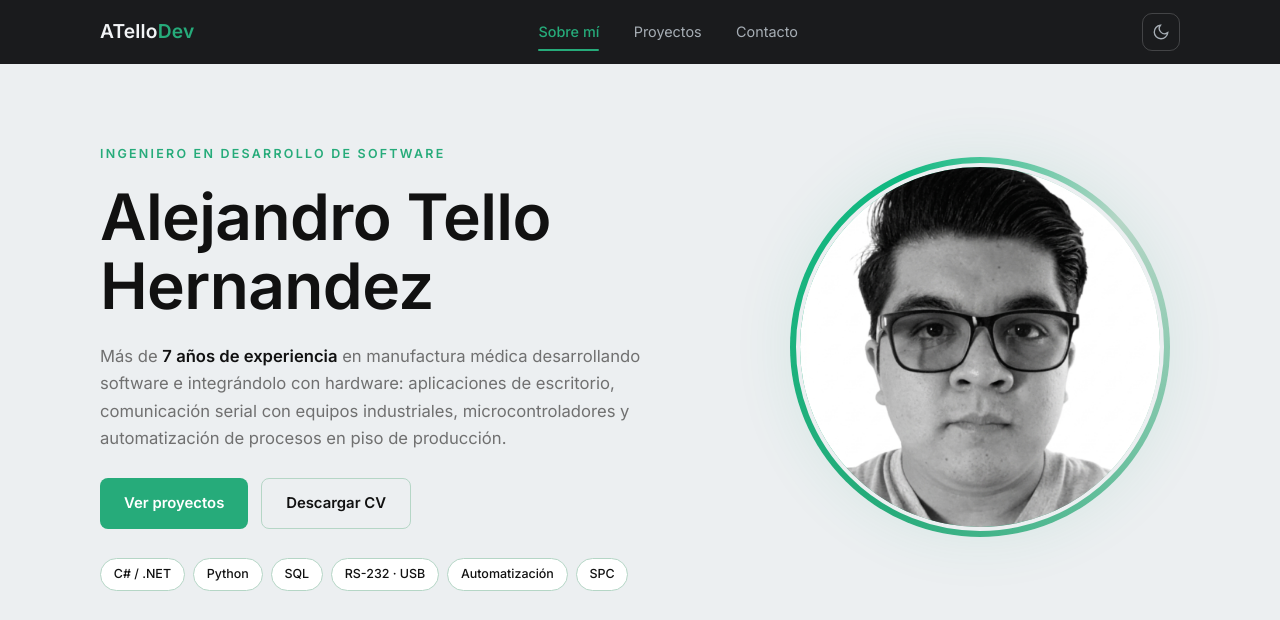
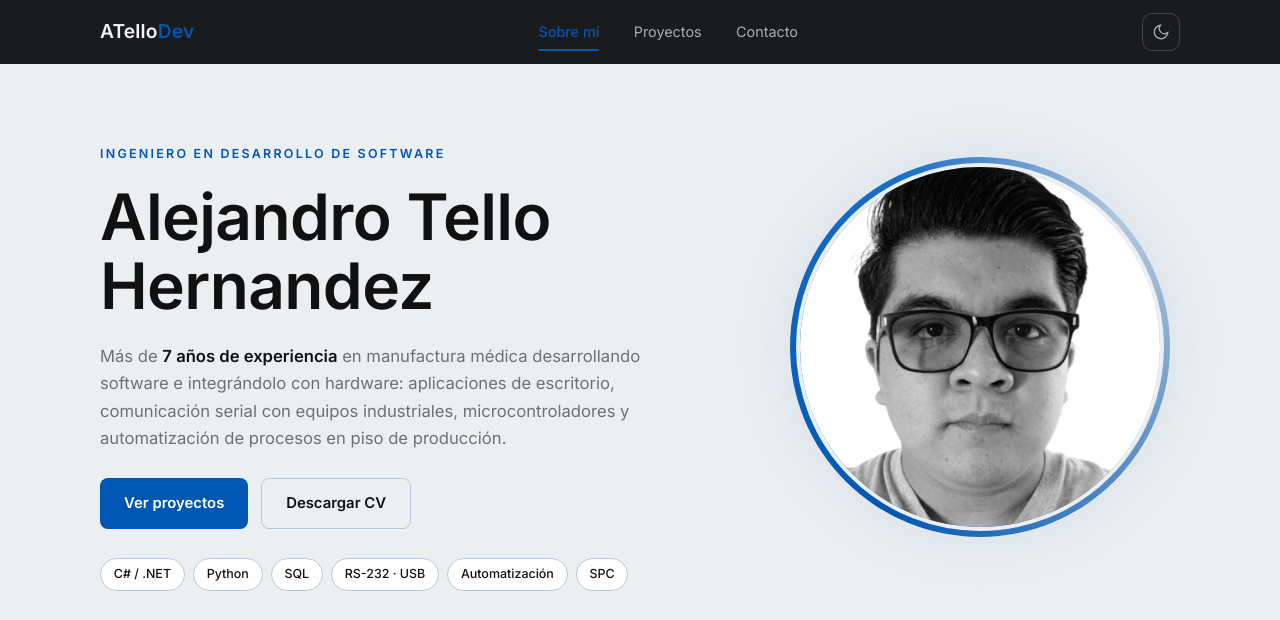
Before and after one commit to ATelloDev/Portafolio, a plain HTML site: page index.html in a window 1280 px wide. Shown: the top 620 px of the page. Drawn offline with Linux system fonts and the light colour scheme.

Commit message:
Correccion de color

```diff
--- a/assets/css/styles.css
+++ b/assets/css/styles.css
@@ -3,18 +3,18 @@
   --bg: #eceff1;
   --bg-2: #eceff1;
   --surface: #ffffff;
-  --surface-2: #eaf7f1;
-  --border: #d9ebe2;
-  --border-strong: #b5d6c6;
+  --surface-2: #e9f0f7;
+  --border: #d9e3ec;
+  --border-strong: #b3c7da;
   --text: #111111;
   --muted: #707070;
-  --accent: #26ab7a;
-  --accent-2: #10b981;
-  --accent-soft: rgba(5, 150, 105, 0.1);
-  --accent-border: rgba(5, 150, 105, 0.38);
+  --accent: #0056b3;
+  --accent-2: #1a6ec9;
+  --accent-soft: rgba(0, 86, 179, 0.1);
+  --accent-border: rgba(0, 86, 179, 0.38);
   --on-accent: #ffffff;
-  --nav-bg: rgba(243, 250, 247, 0.82);
-  --menu-bg: rgba(243, 250, 247, 0.97);
+  --nav-bg: rgba(236, 239, 241, 0.82);
+  --menu-bg: rgba(236, 239, 241, 0.97);
   --radius: 14px;
   --font-body: "Inter", system-ui, -apple-system, "Segoe UI", sans-serif;
   --font-head: "Inter", system-ui, -apple-system, "Segoe UI", sans-serif;
@@ -577,11 +577,11 @@ html[data-theme="bosque-oscuro"] .tl-co--tecma { color: #4fd8d0; }
 .page-head__title::before {
   content: "ATelloDev@portafolio:~$";
   display: block;
-  color: #7ee787;
+  color: #7ab8ff;
   font-size: 0.5em;
   margin-bottom: 0.6rem;
 }
-.page-head__title::after { content: "▌"; color: #7ee787; animation: termBlink 1.1s steps(1) infinite; }
+.page-head__title::after { content: "▌"; color: #7ab8ff; animation: termBlink 1.1s steps(1) infinite; }
 @keyframes termBlink { 50% { opacity: 0; } }
 .page-head__sub {
   color: #8b949e;
@@ -603,7 +603,7 @@ html[data-theme="bosque-oscuro"] .tl-co--tecma { color: #4fd8d0; }
   letter-spacing: 0.1em;
   color: #8b949e;
 }
-.page-head__meta span:first-child { color: #7ee787; }
+.page-head__meta span:first-child { color: #7ab8ff; }
 
 /* ============ GALERÍA DE PROYECTOS ============ */
 .gallery {
--- a/assets/js/themes.js
+++ b/assets/js/themes.js
@@ -5,15 +5,15 @@
 const PALETTES = [
   {
     id: "menta-fresca", dark: false,
-    bg: "#eceff1", bg2: "#eceff1", surface: "#ffffff", surface2: "#eaf7f1",
-    border: "#d9ebe2", strong: "#b5d6c6", text: "#111111", muted: "#707070",
-    accent: "#26ab7a", accent2: "#10b981", onAccent: "#ffffff",
+    bg: "#eceff1", bg2: "#eceff1", surface: "#ffffff", surface2: "#e9f0f7",
+    border: "#d9e3ec", strong: "#b3c7da", text: "#111111", muted: "#707070",
+    accent: "#0056b3", accent2: "#1a6ec9", onAccent: "#ffffff",
   },
   {
     id: "bosque-oscuro", dark: true,
-    bg: "#0d1117", bg2: "#090d13", surface: "#14221d", surface2: "#1a2d26",
-    border: "#234036", strong: "#35594c", text: "#e3efe9", muted: "#b5b5b5",
-    accent: "#26ab7a", accent2: "#6ee7b7", onAccent: "#ffffff",
+    bg: "#0d1117", bg2: "#090d13", surface: "#121a26", surface2: "#182233",
+    border: "#233549", strong: "#3a557a", text: "#e6ecf4", muted: "#b5b5b5",
+    accent: "#4d94ff", accent2: "#8ab8ff", onAccent: "#ffffff",
   },
 ];
 
@@ -82,6 +82,9 @@ const PALETTES = [
     });
   }
 
+  // ---------- Limpiar selección de acento previa ----------
+  try { localStorage.removeItem("atello-accent"); } catch { /* sin acceso */ }
+
   // ---------- Restaurar tema guardado ----------
   const fallback = PALETTES.find((p) => p.id === LIGHT_ID);
   const saved = PALETTES.find((p) => p.id === storeGet());
--- a/index.html
+++ b/index.html
@@ -10,7 +10,7 @@
   <link rel="preconnect" href="https://fonts.gstatic.com" crossorigin />
   <link href="https://fonts.googleapis.com/css2?family=Inter:wght@400;500;600;700&display=swap" rel="stylesheet" />
   <link rel="icon" type="image/png" href="assets/img/favicon.png" />
-  <link rel="stylesheet" href="assets/css/styles.css" />
+  <link rel="stylesheet" href="assets/css/styles.css?v=3" />
 </head>
 <body>
 
@@ -456,7 +456,7 @@
     </div>
   </footer>
 
-  <script src="assets/js/script.js"></script>
-  <script src="assets/js/themes.js"></script>
+  <script src="assets/js/script.js?v=3"></script>
+  <script src="assets/js/themes.js?v=3"></script>
 </body>
 </html>
```
Also changed, not shown: assets/img/tech/aoi.svg, assets/img/tech/api.svg, assets/img/tech/remote.svg, assets/img/tech/sensor.svg, assets/img/tech/spc.svg, assets/img/tech/webcam.svg, 1 other file.
